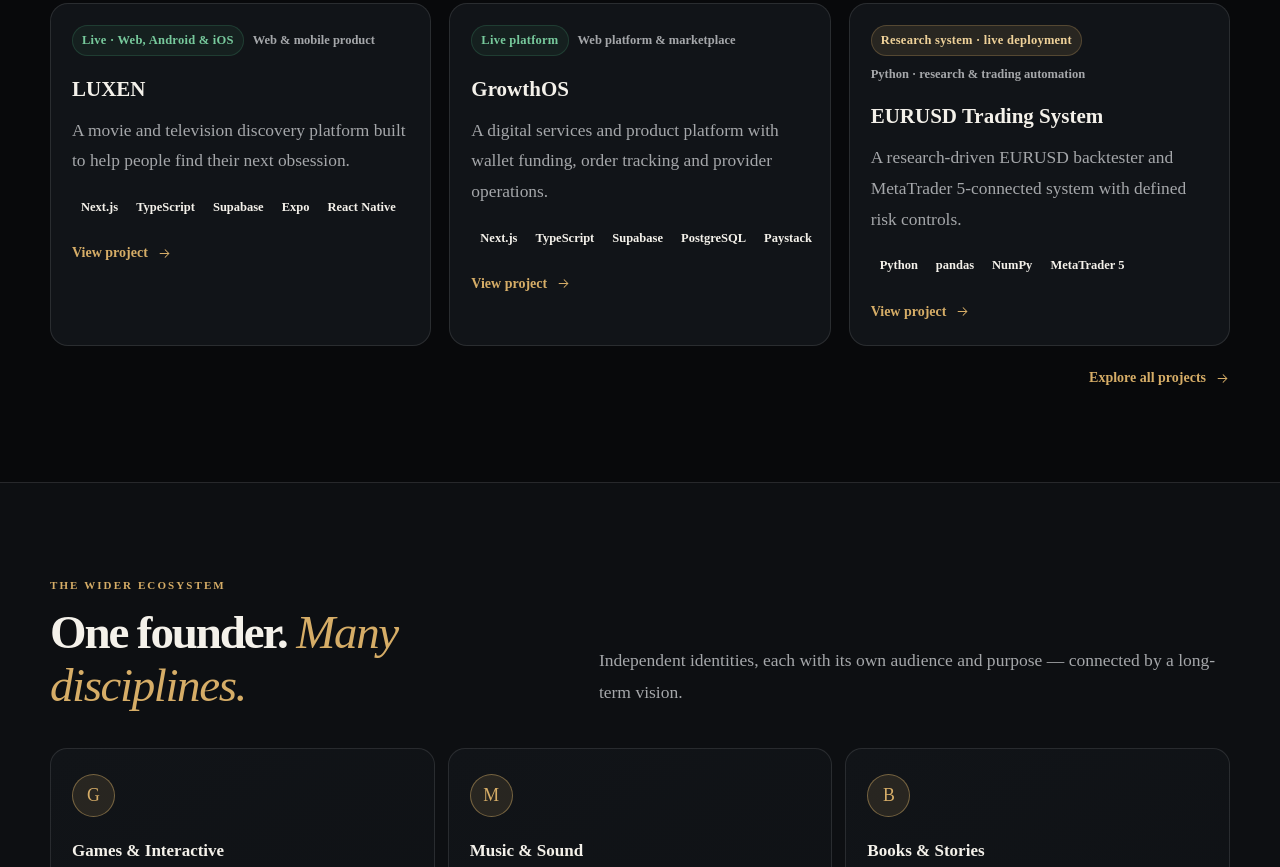
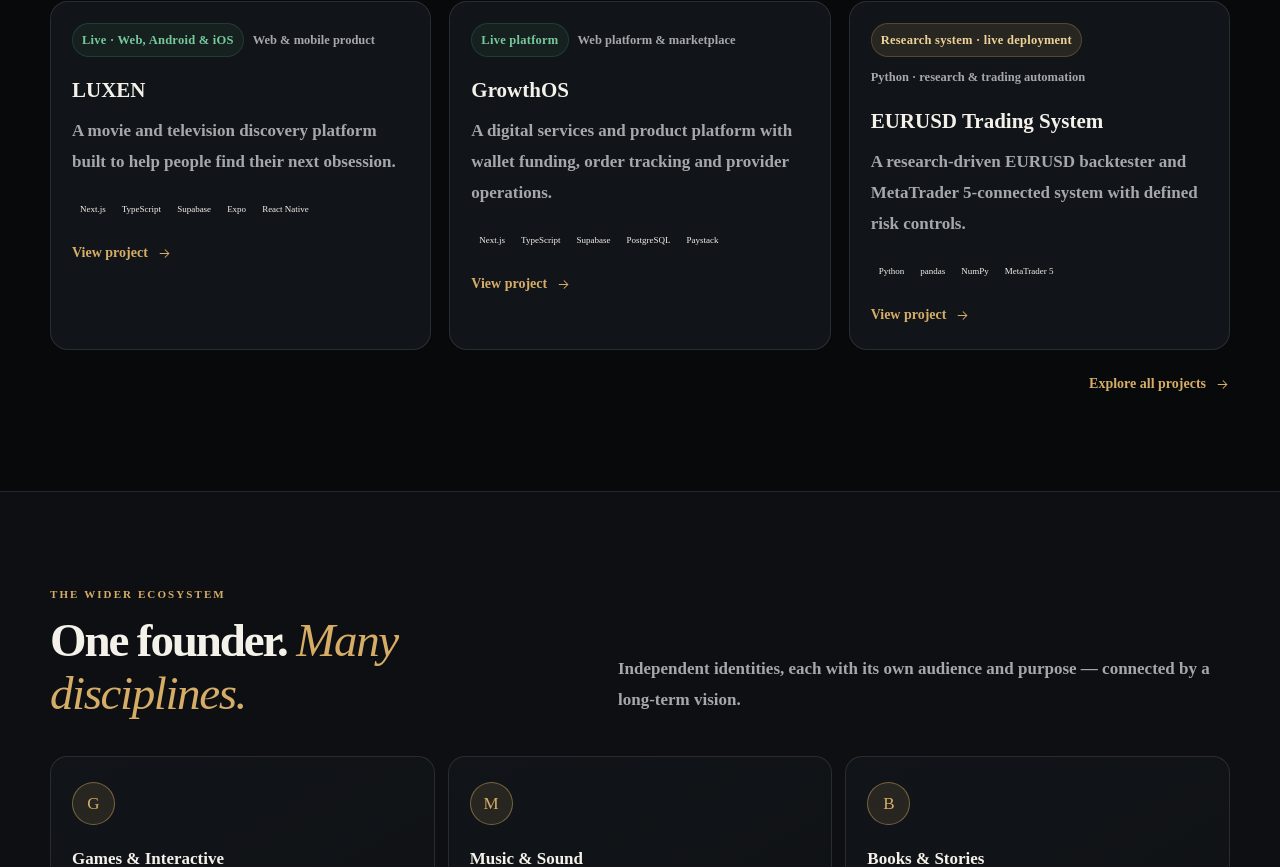
Before and after one commit to jaythewizzy/jaythewizzy-portfolio, a Next.js app: page / in a window 1280 px wide. Shown: the part 1193-2060 px from the top of the page. Built offline with nearby package versions, Linux system fonts and the light colour scheme.

Commit message:
Improve desktop content typography and readability

```diff
--- a/app/globals.css
+++ b/app/globals.css
@@ -918,204 +918,3 @@ body{font-size:16px;line-height:1.76}
 }
 
 /* Mobile sizing is intentionally unchanged: the reported readability issue is desktop-first. */
-
-
-/* All-device readability pass: body copy and technical information must stay legible on every screen. */
-body {
-  font-family: var(--sans);
-  font-size: clamp(16px, calc(15.5px + .18vw), 18px);
-  line-height: 1.76;
-  -webkit-font-smoothing: antialiased;
-  text-rendering: optimizeLegibility;
-}
-
-.hero-lede,
-.intro-lede,
-.section-heading > p,
-.discipline-card p,
-.service-card p,
-.project-card p,
-.vision-inner p,
-.contact-cta p,
-.about-copy p,
-.principle-grid p,
-.process-grid p,
-.project-feature-copy p,
-.game-copy p,
-.media-row p,
-.contact-intro-card > p,
-.whatsapp-panel > p,
-.detail-panel p,
-.detail-copy,
-.feature-list li,
-.skill-card p,
-.timeline-item p,
-.availability-panel p,
-.brand-company-panel p,
-.company-item p,
-.home-proof-grid p,
-.release-panel > p,
-.music-listen-copy p,
-.music-release-card > p,
-.book-enquiry-panel p,
-.footer-top > p,
-.investor-note,
-.hero-support {
-  font-family: var(--sans);
-  font-size: clamp(16px, calc(15.5px + .16vw), 18px);
-  line-height: 1.78;
-  font-weight: 500;
-}
-
-.hero-lede,
-.intro-lede {
-  font-size: clamp(16.5px, calc(16px + .2vw), 19px);
-  line-height: 1.8;
-}
-
-.discipline-card p,
-.service-card p,
-.project-card p,
-.skill-card p,
-.detail-panel p,
-.detail-copy,
-.timeline-item p,
-.feature-list li {
-  font-size: clamp(15.75px, calc(15.25px + .17vw), 17.5px);
-  line-height: 1.76;
-}
-
-.skill-card h3,
-.discipline-card h3,
-.service-card h3,
-.principle-grid h3,
-.process-grid h3,
-.detail-panel h3,
-.timeline-item h3,
-.company-item h3 {
-  font-family: var(--sans);
-  font-size: clamp(16px, calc(15.5px + .12vw), 18px);
-  line-height: 1.42;
-  font-weight: 750;
-}
-
-/* Technology stack labels: the pills are content, not decorative micro-labels. */
-.skill-card .stack-row .tag,
-.detail-panel .stack-row .tag,
-.stack-row.stackRow .tag {
-  min-height: 34px;
-  padding: 7px 12px;
-  font-family: var(--sans);
-  font-size: clamp(14px, calc(13.6px + .14vw), 15.75px);
-  font-weight: 700;
-  line-height: 1.4;
-  letter-spacing: 0;
-}
-
-.skill-card .stack-row,
-.detail-panel .stack-row {
-  gap: 9px 10px;
-}
-
-/* Project catalogue tags and detail values should be readable but secondary to headings. */
-.project-tags .tag {
-  font-family: var(--sans);
-  font-size: 12.5px;
-  font-weight: 650;
-  line-height: 1.4;
-  padding: 6px 9px;
-}
-
-.project-meta,
-.status,
-.breadcrumb,
-.timeline-item .timeline-meta {
-  font-family: var(--sans);
-  font-size: 12.5px;
-  line-height: 1.5;
-  font-weight: 650;
-}
-
-.detail-fact small {
-  font-family: var(--sans);
-  font-size: 12.5px;
-  line-height: 1.5;
-  font-weight: 750;
-  letter-spacing: .1em;
-}
-
-.detail-fact strong,
-.contact-detail b,
-.contact-person b,
-.whatsapp-option b,
-.cv-summary-grid strong,
-.home-proof-grid b,
-.release-track,
-.music-track-title,
-.music-single-main strong {
-  font-family: var(--sans);
-  font-size: clamp(14.5px, calc(14px + .1vw), 16px);
-  line-height: 1.55;
-  font-weight: 700;
-}
-
-.music-track-title { font-size: 14px; }
-.music-track-note { font-size: 12.5px; line-height: 1.65; }
-.music-track-type,
-.music-track-number,
-.music-single-main small,
-.release-track span:last-child { font-size: 12px; }
-
-.button,
-.text-link,
-.contact-detail > a,
-.footer-links a,
-.footer-contact,
-.music-platform-primary > a,
-.music-platform-more > summary {
-  font-family: var(--sans);
-  font-size: 14px;
-  font-weight: 750;
-  line-height: 1.45;
-}
-
-/* Keep true utility labels compact, but never let them collapse to unreadable 8–10px text. */
-.footer-links span,
-.footer-bottom,
-.contact-detail small,
-.contact-person small,
-.whatsapp-option small,
-.social-label {
-  font-family: var(--sans);
-  font-size: 12px;
-  line-height: 1.5;
-}
-
-@media (max-width: 760px) {
-  body { font-size: 16px; line-height: 1.75; }
-
-  .hero-lede,
-  .intro-lede {
-    font-size: clamp(16px, 4.25vw, 17.5px);
-    line-height: 1.78;
-  }
-
-  .skill-card .stack-row .tag,
-  .detail-panel .stack-row .tag,
-  .stack-row.stackRow .tag {
-    min-height: 32px;
-    padding: 6px 10px;
-    font-size: 14px;
-  }
-
-  .project-tags .tag { font-size: 12.5px; }
-  .button,.text-link,.contact-detail > a,.footer-links a,.footer-contact { font-size: 14px; }
-}
-
-@media (max-width: 380px) {
-  body { font-size: 16px; }
-  .hero-lede,.intro-lede { font-size: 16px; }
-  .skill-card .stack-row .tag,
-  .detail-panel .stack-row .tag,
-  .stack-row.stackRow .tag { font-size: 13.75px; }
-}
```
